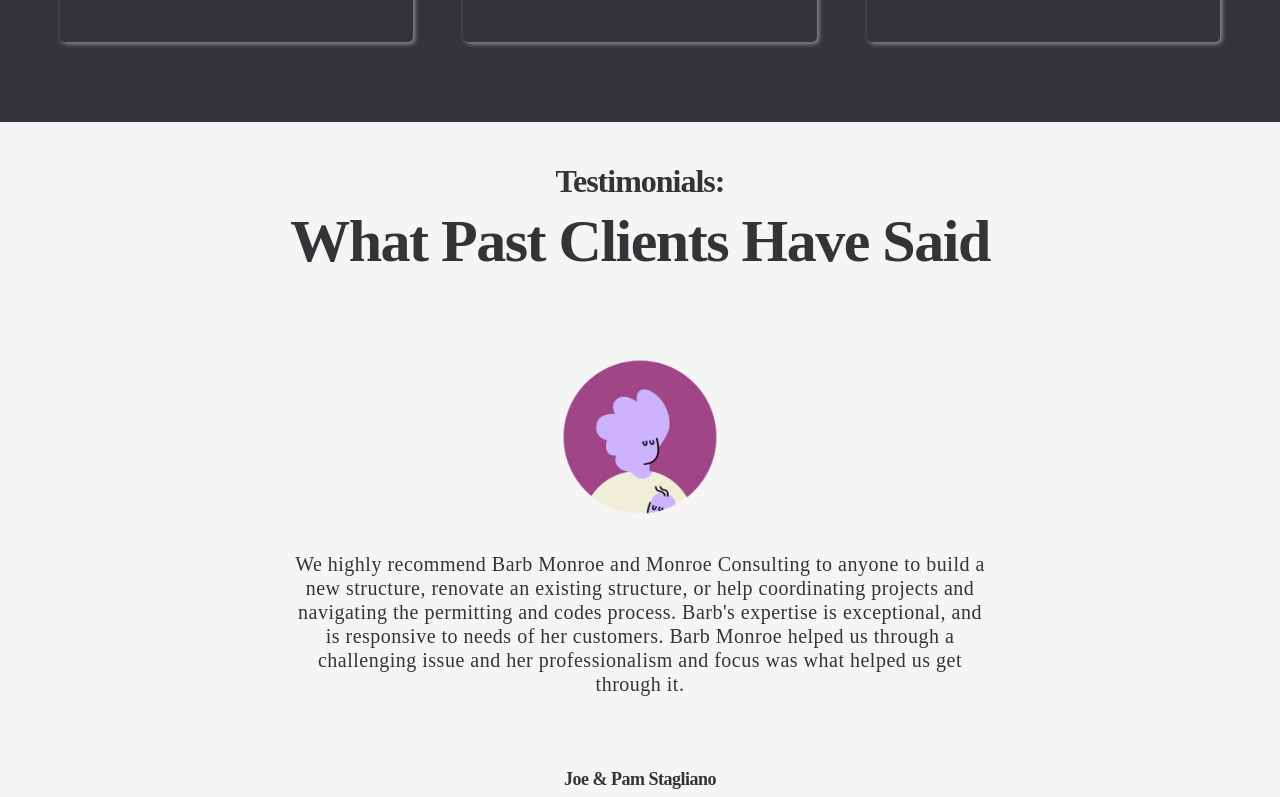
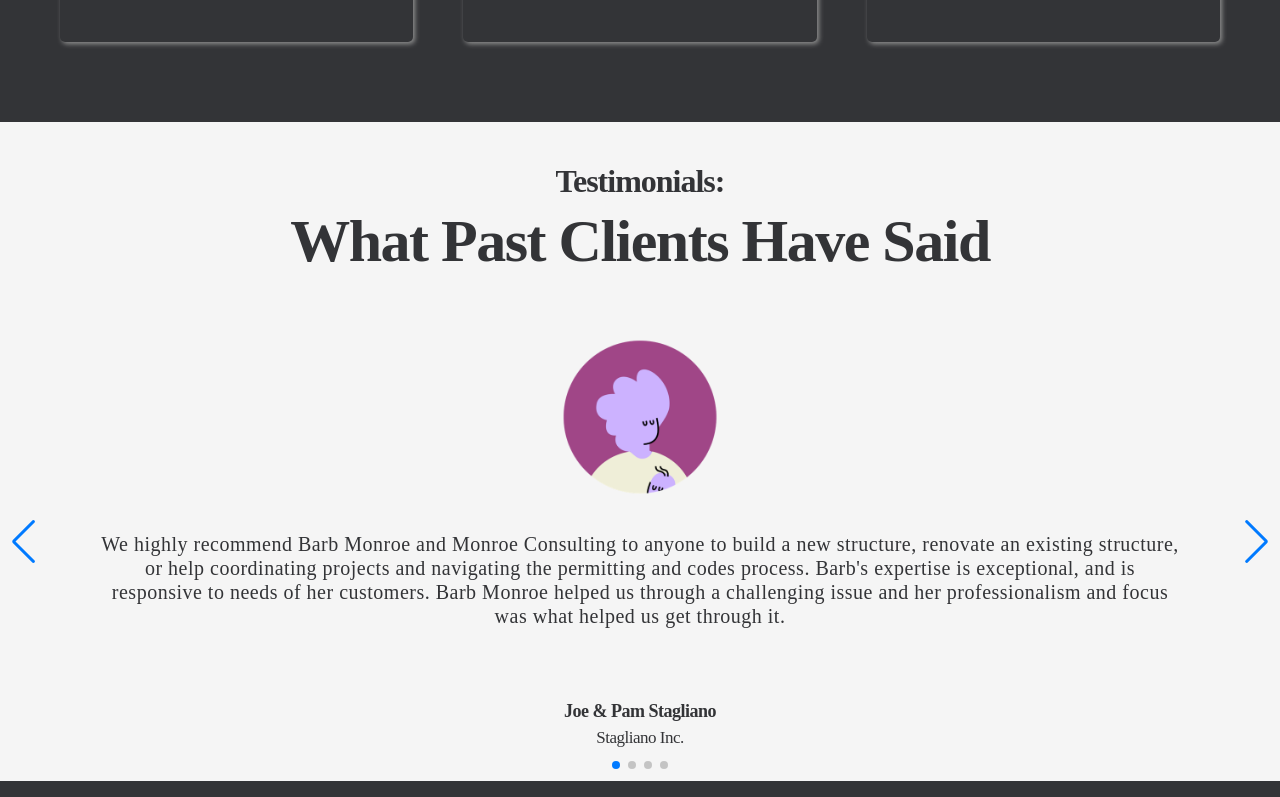
Before and after one commit to Caleb-Rogers/bmonroe-consulting, a Next.js app: page / in a window 1280 px wide. Shown: the part 2680-3477 px from the top of the page. Built offline with nearby package versions, Linux system fonts and the light colour scheme.

Commit message:
SwiperJS Implementation for Carousel Functionality

```diff
--- a/package.json
+++ b/package.json
@@ -22,6 +22,7 @@
     "react": "18.2.0",
     "react-bootstrap": "^2.7.0",
     "react-dom": "18.2.0",
-    "react-hook-form": "^7.48.2"
+    "react-hook-form": "^7.48.2",
+    "swiper": "^11.0.5"
   }
 }
--- a/src/components/Testimonials/Testimonials.css
+++ b/src/components/Testimonials/Testimonials.css
@@ -5,52 +5,67 @@
 .test-sec {
   display: flex;
   flex-direction: column;
-  min-height: 100vh;
+  min-height: 72vh;
   width: 100%;
   overflow: hidden;
   background: #f5f5f5;
   color: #333437;
   font-family: "Playfair Display", serif;
 }
+
 .test-text {
   text-align: center;
   margin: 40px 0 20px;
 }
+
 .test-sub-heading {
   font-size: 3.2rem;
   font-weight: 600;
   letter-spacing: -1px;
 }
+
 .test-heading {
   font-size: 6rem;
   font-weight: 800;
   letter-spacing: -1.5px;
 }
+
+.swiper {
+  width: 100%;
+  height: 100%;
+}
+
 .test-container {
-  display: flex;
   position: relative;
   justify-content: center;
   align-items: center;
 }
+
 .test-row {
   position: relative;
   max-width: 900px;
   width: 100%;
-  padding: 50px 0;
+  padding: 30px 0;
+  text-align: center;
 }
+
 .test-row img {
   height: 170px;
   width: 170px;
   object-fit: cover;
   border-radius: 50%;
 }
+
 .test-box {
   display: flex;
   align-items: center;
   justify-content: center;
   flex-direction: column;
   row-gap: 30px;
+  overflow: hidden;
+  width: 800px;
 }
+
 .test-quote {
   text-align: center;
   padding: 0 100px;
@@ -59,18 +74,26 @@
   letter-spacing: 0.5px;
   line-height: 1.2;
 }
+
 .test-details {
   display: flex;
   flex-direction: column;
   text-align: center;
 }
+
 .test-name {
   font-size: 1.8rem;
   font-weight: 600;
   letter-spacing: -0.5px;
 }
+
 .test-title {
   font-size: 1.7rem;
   font-weight: 500;
   letter-spacing: -0.5px;
 }
+
+.swiper {
+  margin-left: auto;
+  margin-right: auto;
+}
--- a/src/components/Testimonials/Testimonials.js
+++ b/src/components/Testimonials/Testimonials.js
@@ -1,6 +1,30 @@
 import React, { useEffect } from "react";
+import Swiper from 'swiper';
+import { Navigation, Pagination } from 'swiper/modules';
 
 export default function Testimonials() {
+
+  useEffect(() => {
+    try {
+      var swiper = new Swiper(".mySwiper", {
+        modules: [Navigation, Pagination],
+        slidesPerView: 1,
+        grabCursor: true,
+        loop: true,
+        pagination: {
+          el: ".swiper-pagination",
+          clickable: true,
+        },
+        navigation: {
+          nextEl: ".swiper-button-next",
+          prevEl: ".swiper-button-prev",
+        },
+      });
+      console.log("Swiper initialization performed");
+    } catch (error) {
+      console.error("Swiper initialization error:", error);
+    }
+  }, []);
 
   return (
     <section className="test-sec">
@@ -8,9 +32,9 @@ export default function Testimonials() {
         <h2 className="test-sub-heading">Testimonials:</h2>
         <h1 className="test-heading">What Past Clients Have Said</h1>
       </div>
-      <div className="test-container">
-        <div className="test-row">
-          <div className="test-box">
+      <div className="test-container swiper mySwiper">
+        <div className="test-row swiper-wrapper">
+          <div className="test-box swiper-slide">
             <img className="test-img" src="test-img-1.png" alt="Testimonial Image" ></img>
             <p className="test-quote">
               We highly recommend Barb Monroe and Monroe Consulting to anyone to build a new structure, renovate an existing structure,
@@ -24,7 +48,7 @@ export default function Testimonials() {
               <span className="test-title">Stagliano Inc.</span>
             </div>
           </div>
-          <div className="test-box">
+          <div className="test-box swiper-slide">
             <img className="test-img" src="test-img-1.png" alt="Testimonial Image" ></img>
             <p className="test-quote">
               Barb Monroe and Monroe Consulting were instrumental in the success of our building project. From the initial planning stages to
@@ -37,7 +61,7 @@ export default function Testimonials() {
               <span className="test-title">Random, LLC.</span>
             </div>
           </div>
-          <div className="test-box">
+          <div className="test-box swiper-slide">
             <img className="test-img" src="test-img-1.png" alt="Testimonial Image" ></img>
             <p className="test-quote">
               We had the pleasure of working with Barb Monroe on our recent construction project, and we cannot recommend her highly enough.
@@ -50,7 +74,7 @@ export default function Testimonials() {
               <span className="test-title">Random, LLC.</span>
             </div>
           </div>
-          <div className="test-box">
+          <div className="test-box swiper-slide">
             <img className="test-img" src="test-img-1.png" alt="Testimonial Image" ></img>
             <p className="test-quote">
               Choosing Barb Monroe for our construction project was one of the best decisions we made. Barb's extensive knowledge of project management,
@@ -64,8 +88,12 @@ export default function Testimonials() {
             </div>
           </div>
         </div>
+        <div className="swiper-button-next"></div>
+        <div className="swiper-button-prev"></div>
+        <div className="swiper-pagination"></div>
       </div>
       <script src="https://unpkg.com/boxicons@2.1.4/dist/boxicons.js"></script>
+      <script src="https://cdn.jsdelivr.net/npm/swiper@11/swiper-bundle.min.js"></script>
     </section>
   );
 };
--- a/src/pages/_app.js
+++ b/src/pages/_app.js
@@ -1,6 +1,9 @@
 import Head from "next/head";
 import "@/styles/globals.css";
 import "bootstrap/dist/css/bootstrap.min.css";
+import 'swiper/css';
+import 'swiper/css/navigation';
+import 'swiper/css/pagination';
 
 import "../components/Navbar/Navbar.css";
 import "../components/Hero/Hero.css";
--- a/src/pages/_document.js
+++ b/src/pages/_document.js
@@ -12,6 +12,7 @@ class MyDocument extends Document {
             crossOrigin="anonymous"
             referrerPolicy="no-referrer"
           />
+          <link rel="stylesheet" href="https://cdn.jsdelivr.net/npm/swiper@11/swiper-bundle.min.css" />
         </Head>
         <body>
           <Main />
```
Also changed, not shown: 1 other file (tests, documents, lock files or other folders).
